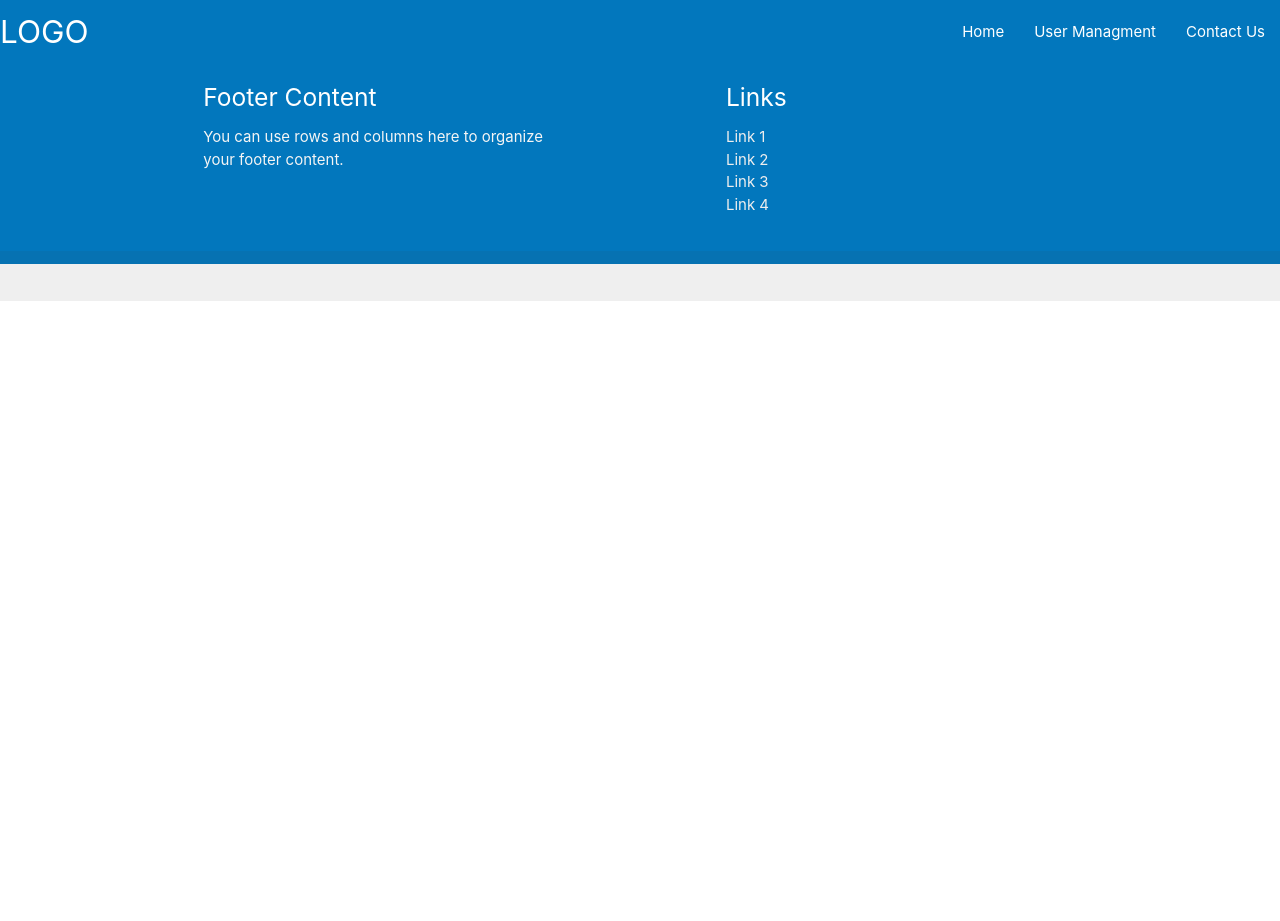
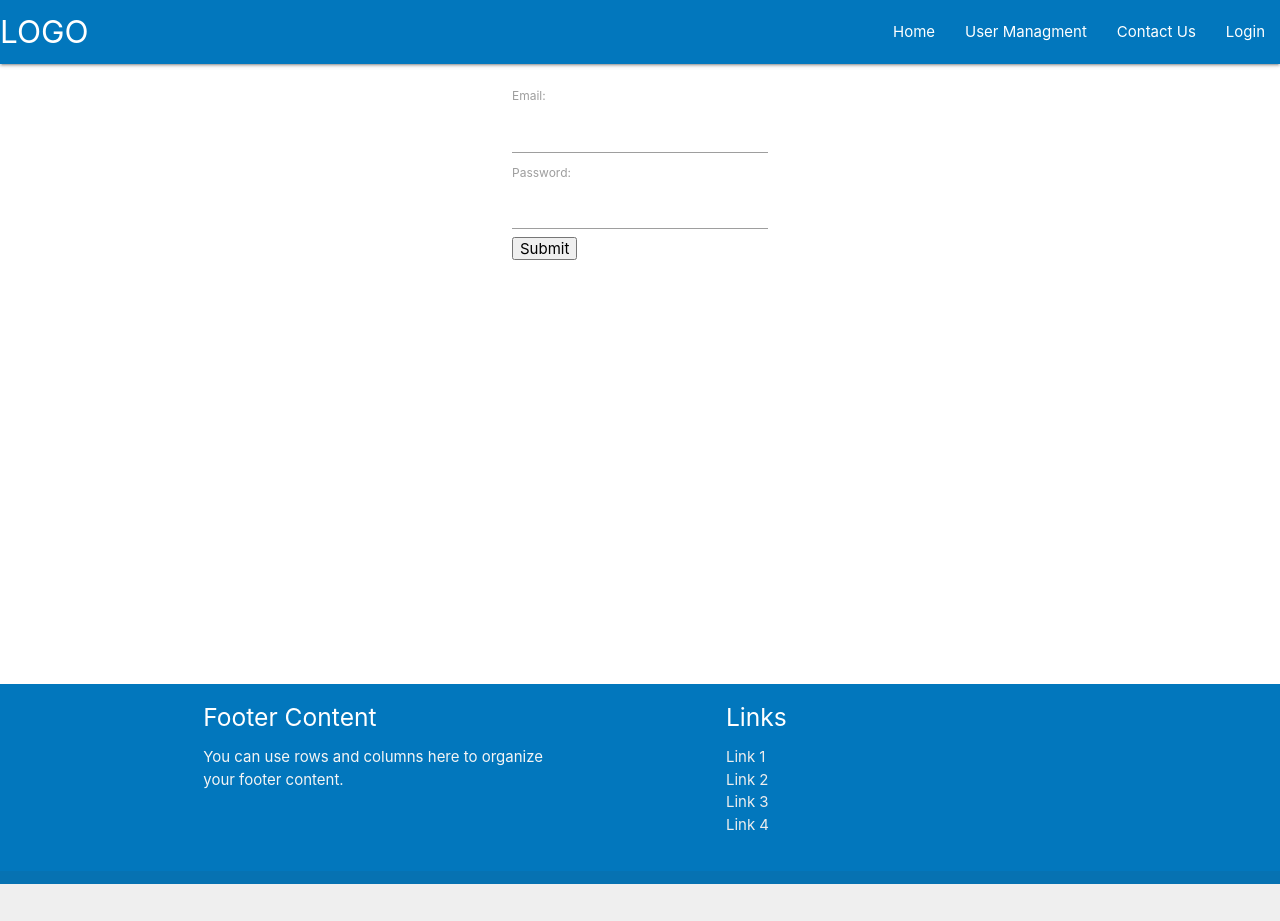
Before and after one commit to iljli/sensor_frontend, a React (Create React App) app: page /login in a window 1280 px wide. Before the commit the page ends 800 px from the top, so only its background shows below. Built offline with nearby package versions, Linux system fonts and the light colour scheme.

Commit message:
Implementing the log-in functionality

```diff
--- a/src/App.css
+++ b/src/App.css
@@ -89,3 +89,14 @@ h5 {
 .names {
   background-color: transparent;
 } */
+
+.login_container {
+  display: flex;
+  justify-content: center;
+}
+
+.login_container1 {
+  width: 20%;
+  height: 600px;
+  margin-top: 20px;
+}
--- a/src/App.js
+++ b/src/App.js
@@ -7,6 +7,7 @@ import Landing from "./components/LandingPage";
 import Contacts from "./components/contact";
 import Header from "./components/Header";
 import Footer from "./components/Footer";
+import Login from "./components/login";
 
 function App() {
   return (
@@ -16,6 +17,10 @@ function App() {
       <Switch>
         <Route exact path="/">
           <Landing />
+        </Route>
+
+        <Route exact path="/login">
+          <Login />
         </Route>
 
         <Route exact path="/userManagment">
--- a/src/components/Header.js
+++ b/src/components/Header.js
@@ -20,6 +20,9 @@ const Header = () => {
           <li>
             <Link to="/contacts">Contact Us</Link>
           </li>
+          <li>
+            <Link to="/login">Login</Link>
+          </li>
         </ul>
       </div>
     </nav>
--- /dev/null
+++ b/src/components/login.js
@@ -0,0 +1,18 @@
+const Login = () => {
+  return (
+      <div className="login_container">
+      <div className='login_container1'>
+          <form action="POST">
+          <label for="email">Email:</label>
+  <input type="email" id="email" name="email" />
+  <label for="password">Password:</label>
+  <input type="password" id="password" name="password"  />
+  <input type="submit" value="Submit" />
+              </form>
+
+          </div>
+          </div>
+  )
+};
+
+export default Login;
```
